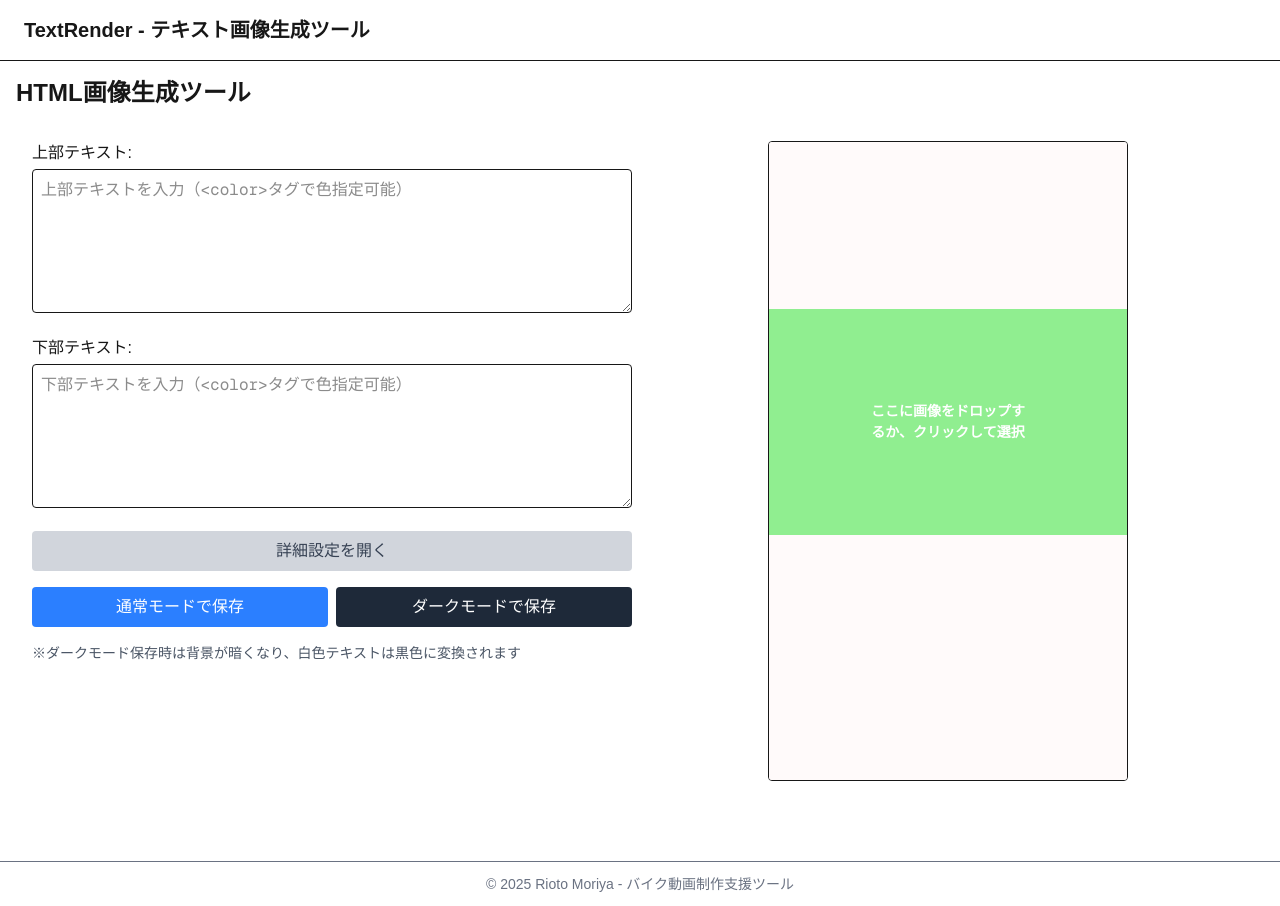
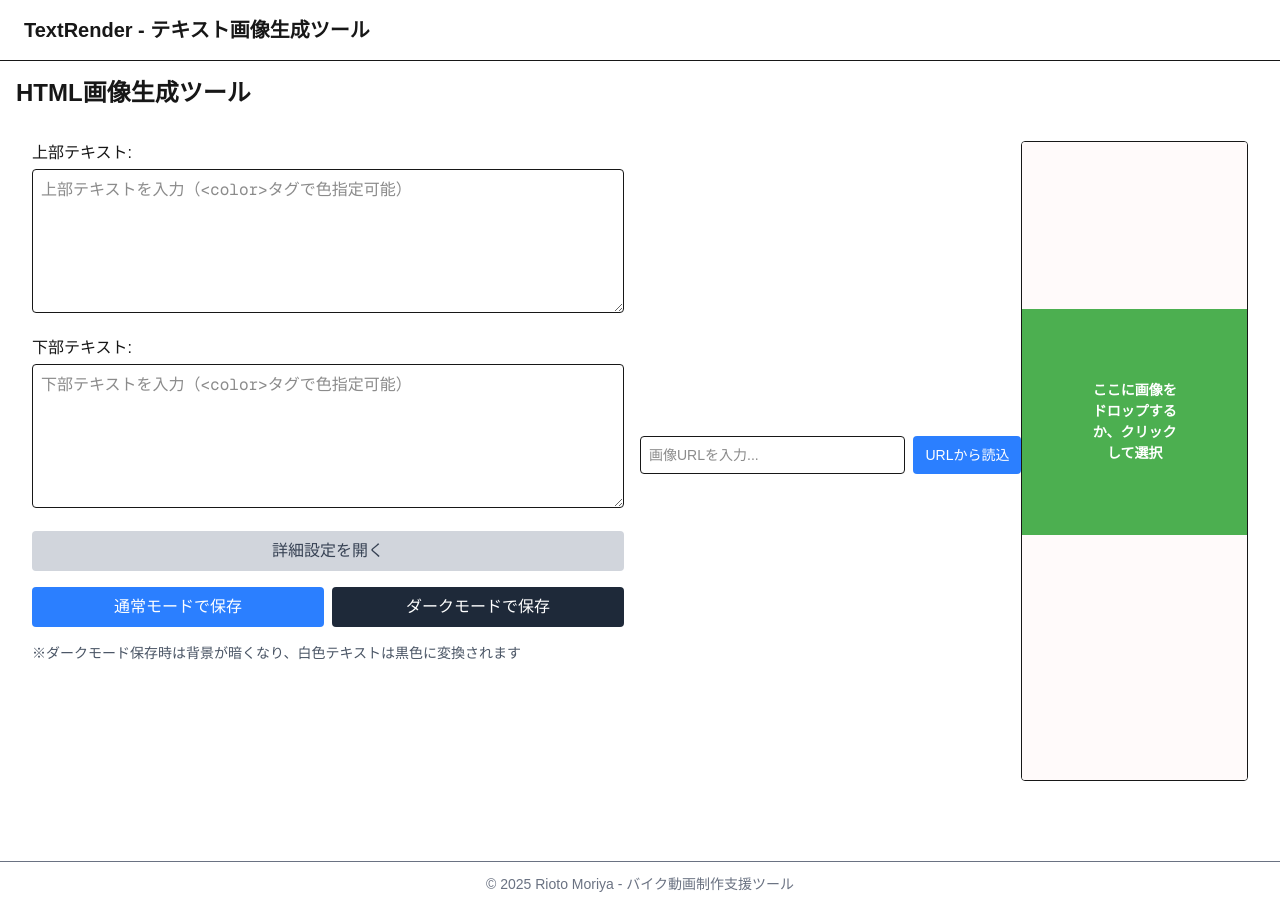
Before and after one commit to Rioto3/TextRender, a Next.js app: page / in a window 1280 px wide. Built offline with nearby package versions, Linux system fonts and the light colour scheme.

Commit message:
Update page.jsx

```diff
--- a/src/app/components/HtmlToImageTool/page.js
+++ b/src/app/components/HtmlToImageTool/page.js
@@ -474,7 +474,7 @@ const convertSimpleMarkupToHtml = (text, darkMode = false) => {
             left: "0",
             width: "100%",
             height: `${redAreaHeight * scaleFactor}px`,
-            backgroundColor: backgroundImage ? 'transparent' : '#90EE90', // 画像がない場合は薄い緑色
+            backgroundColor: backgroundImage ? 'transparent' : '#4CAF50', // 画像がない場合は薄い緑色
             zIndex: 1,
             overflow: 'hidden',
             cursor: 'pointer'
@@ -484,6 +484,11 @@ const convertSimpleMarkupToHtml = (text, darkMode = false) => {
           onDragLeave={handleDragLeave}
           onDrop={handleDrop}
         >
+
+
+
+
+
           {backgroundImage ? (
             // 背景画像がある場合は表示
             <img
@@ -797,6 +802,27 @@ const convertSimpleMarkupToHtml = (text, darkMode = false) => {
         </div>
       </div>
       <div className="w-full md:w-1/2 flex items-center justify-center mt-4 md:mt-0">
+
+　  {/* URL入力欄 - プレビューの上に配置 */}
+  <div className="w-full mb-3">
+    <div className="flex gap-2">
+      <input
+        type="text"
+        value={imageUrl}
+        onChange={(e) => setImageUrl(e.target.value)}
+        placeholder="画像URLを入力..."
+        className="flex-grow p-2 border rounded text-sm"
+      />
+      <button
+        onClick={loadImageFromUrl}
+        className="px-3 py-1 bg-blue-500 text-white rounded hover:bg-blue-600 text-sm"
+      >
+        URLから読込
+      </button>
+    </div>
+  </div>
+
+
         <div
           className="border rounded overflow-hidden"
           style={{
```
